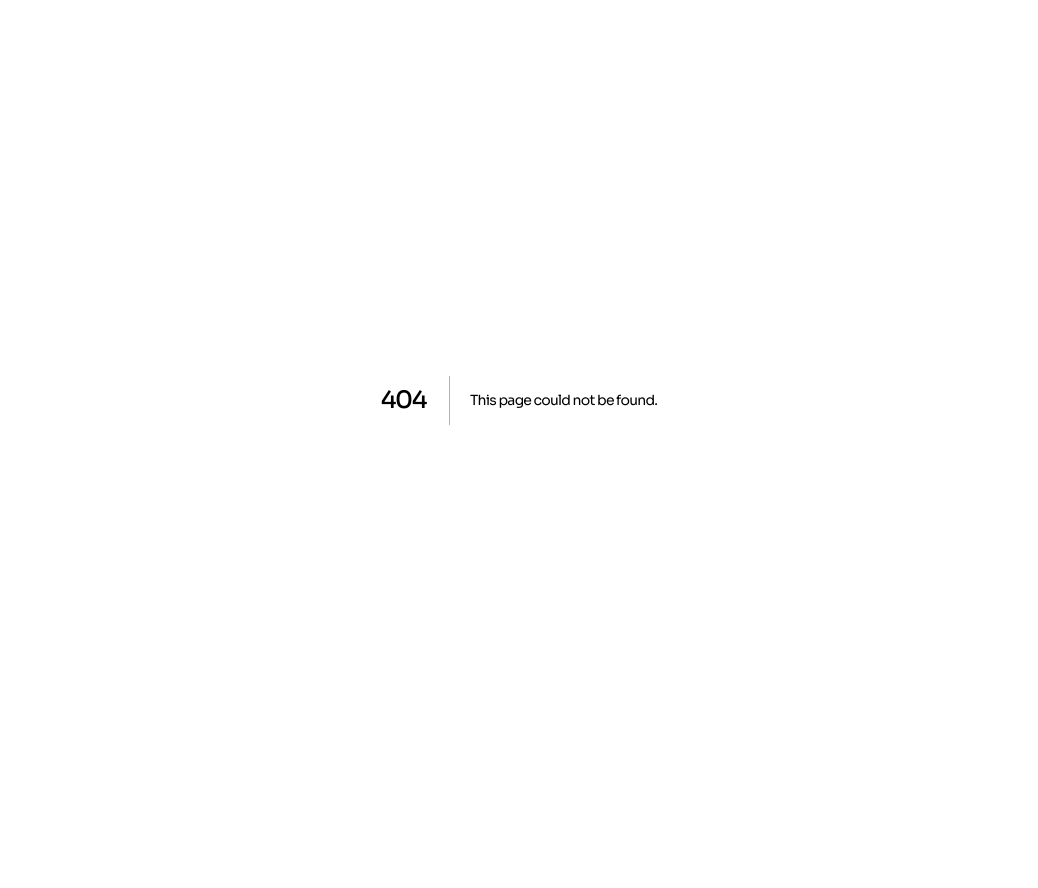
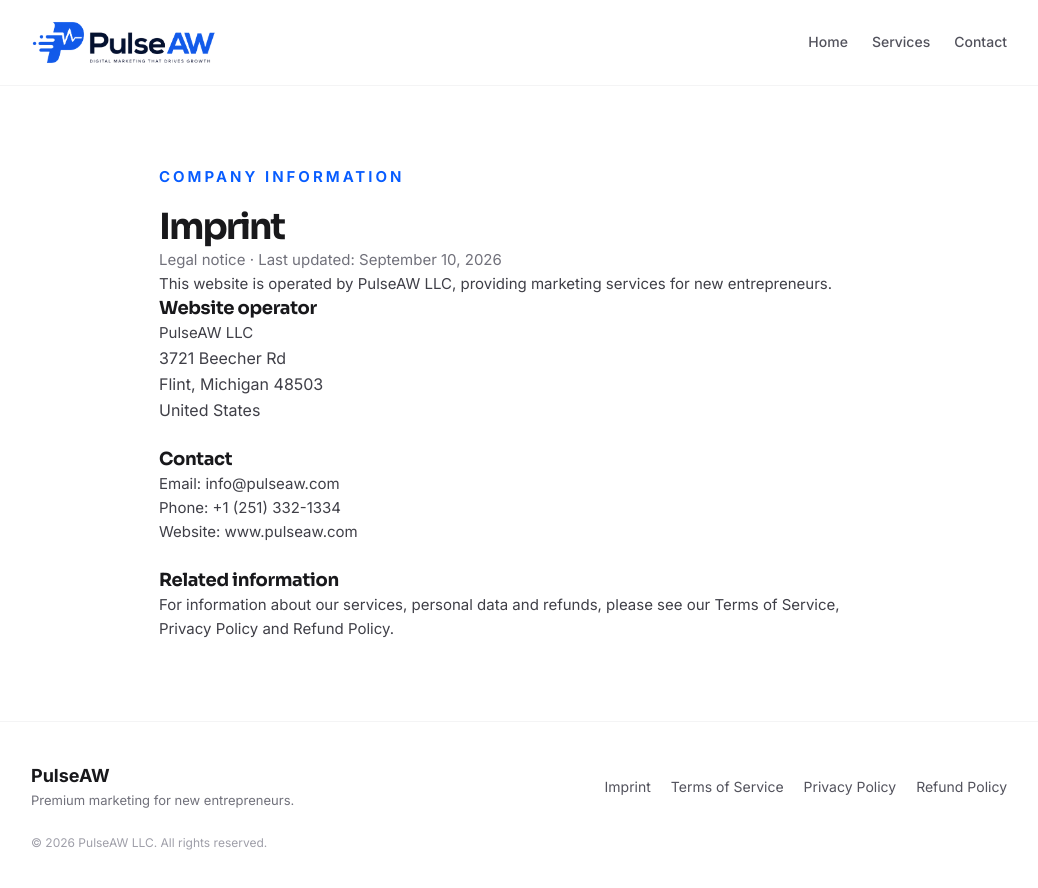
Before and after one commit to gianw-develop/pulseaw-web, a Next.js app: page /imprint in a window 1280 px wide. Before the commit this address had no page. Shown: the top 888 px of the page, without its empty margins (121-1159 px from the left). Before the commit the page ends 800 px from the top, so only its background shows below. Built offline with nearby package versions, Linux system fonts and the light colour scheme.

Commit message:
Add public company imprint and footer links

```diff
--- /dev/null
+++ b/app/(legal)/imprint/page.tsx
@@ -0,0 +1,40 @@
+import type { Metadata } from "next";
+import Link from "next/link";
+
+export const metadata: Metadata = {
+  title: "Imprint | PulseAW",
+  description: "Company information and contact details for PulseAW LLC, the operator of pulseaw.com.",
+  alternates: { canonical: "https://www.pulseaw.com/imprint" },
+};
+
+export default function ImprintPage() {
+  return (
+    <main className="mx-auto max-w-3xl px-6 py-20">
+      <p className="eyebrow mb-4">Company information</p>
+      <h1 className="mb-4 text-3xl font-bold text-zinc-900">Imprint</h1>
+      <p className="mb-8 text-sm text-zinc-500">Legal notice · Last updated: September 10, 2026</p>
+      <div className="space-y-6 text-zinc-700 leading-relaxed">
+        <p>This website is operated by PulseAW LLC, providing marketing services for new entrepreneurs.</p>
+        <section>
+          <h2 className="mb-3 text-lg font-bold text-zinc-900">Website operator</h2>
+          <p>PulseAW LLC</p>
+          <address className="not-italic leading-relaxed">
+            3721 Beecher Rd<br />
+            Flint, Michigan 48503<br />
+            United States
+          </address>
+        </section>
+        <section>
+          <h2 className="mb-3 text-lg font-bold text-zinc-900">Contact</h2>
+          <p>Email: <a href="mailto:info@pulseaw.com" className="underline">info@pulseaw.com</a></p>
+          <p>Phone: <a href="tel:+12513321334" className="underline">+1 (251) 332-1334</a></p>
+          <p>Website: <Link href="/" className="underline">www.pulseaw.com</Link></p>
+        </section>
+        <section>
+          <h2 className="mb-3 text-lg font-bold text-zinc-900">Related information</h2>
+          <p>For information about our services, personal data and refunds, please see our <Link href="/terms-of-service" className="underline">Terms of Service</Link>, <Link href="/privacy-policy" className="underline">Privacy Policy</Link> and <Link href="/refund-policy" className="underline">Refund Policy</Link>.</p>
+        </section>
+      </div>
+    </main>
+  );
+}
--- a/app/(legal)/layout.tsx
+++ b/app/(legal)/layout.tsx
@@ -43,6 +43,9 @@ export default function LegalLayout({
               </p>
             </div>
             <div className="flex flex-wrap gap-5 text-sm text-zinc-600">
+              <Link href="/imprint" className="hover:text-zinc-900">
+                Imprint
+              </Link>
               <Link href="/terms-of-service" className="hover:text-zinc-900">
                 Terms of Service
               </Link>
--- a/app/page.tsx
+++ b/app/page.tsx
@@ -623,6 +623,7 @@ export default function Home() {
           </Link>
           <p>© {new Date().getFullYear()} PulseAW LLC</p>
           <nav aria-label="Legal">
+            <Link href="/imprint">Imprint</Link>
             <Link href="/terms-of-service">Terms</Link>
             <Link href="/privacy-policy">Privacy</Link>
             <Link href="/refund-policy">Refund Policy</Link>
```
